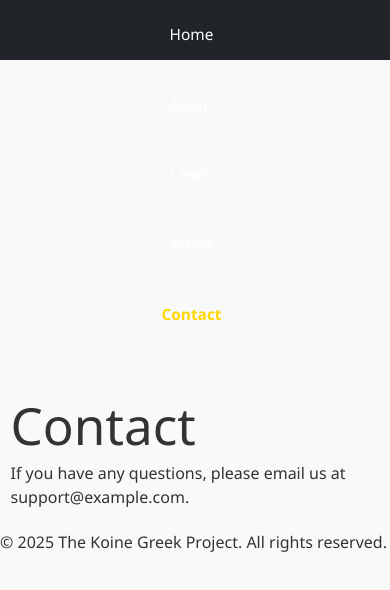
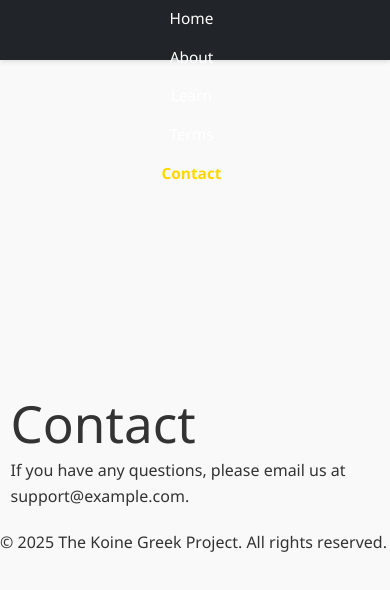
Before and after one commit to SandraF1/KoineGreek, a React (Vite) app in the folder frontend/: page /KoineGreek/contact in a window 390 px wide. Shown: the top 590 px of the page. Built offline with nearby package versions, Linux system fonts and the light colour scheme.

Commit message:
CSS Mobile 5

```diff
--- a/frontend/src/styles/global.css
+++ b/frontend/src/styles/global.css
@@ -1,7 +1,6 @@
 /* =======================
    Base Styles
    ======================= */
-
 html {
   font-size: 24px;
   overflow-y: scroll;
@@ -14,7 +13,7 @@ body {
   color: #333;
   background-color: #f9f9f9;
   margin: 0;
-  padding-top: 70px; /* space for navbar */
+  padding-top: 70px; /* default navbar spacing */
 }
 
 /* =======================
@@ -26,13 +25,14 @@ body {
   left: 0;
   right: 0;
   height: 56px;
-  line-height: 56px;
   background-color: #007bff;
   color: white;
-  z-index: 999;
+  z-index: 9999;
   display: flex;
   align-items: center;
   padding: 0 1rem;
+  box-shadow: 0 2px 4px rgba(0, 0, 0, 0.1);
+  width: 100%;
 }
 
 .navbar a {
@@ -49,7 +49,7 @@ body {
    App Content
    ======================= */
 .app-content {
-  padding-top: calc(56px + 2rem); /* navbar height + spacing */
+  padding-top: calc(56px + 1.5rem);
   display: flex;
   flex-direction: column;
   gap: 1rem;
@@ -60,7 +60,7 @@ body {
    ======================= */
 .section-buttons {
   display: flex;
-  flex-wrap: wrap; /* ensures buttons don’t overflow */
+  flex-wrap: wrap;
   gap: 10px;
   margin-bottom: 20px;
   justify-content: flex-start;
@@ -74,6 +74,8 @@ body {
   color: black;
   cursor: pointer;
   transition: all 0.2s ease;
+  flex: 1 1 auto;
+  min-width: 80px;
 }
 
 .section-buttons button.active {
@@ -90,6 +92,7 @@ body {
   flex-wrap: wrap;
   gap: 12px;
   justify-content: flex-start;
+  align-items: stretch; /* make all cards same height */
 }
 
 /* =======================
@@ -99,8 +102,7 @@ body {
   border: 2px solid #007bff;
   border-radius: 10px;
   background-color: #f0f8ff;
-  width: 280px; /* consistent width */
-  min-height: 140px; /* consistent height */
+  width: 280px;
   padding: 20px;
   display: flex;
   flex-direction: column;
@@ -118,7 +120,6 @@ body {
 .flashcard-front {
   font-weight: bold;
 }
-
 .flashcard-back {
   color: #333;
 }
@@ -128,6 +129,7 @@ body {
    ======================= */
 table {
   font-size: 1rem;
+  width: 100%;
 }
 
 table th,
@@ -159,31 +161,40 @@ label {
 }
 
 /* =======================
+   Background Cards (Vocab / Grammar / Quiz Bank)
+   ======================= */
+.unit-background-card {
+  display: flex;
+  flex-direction: column;
+  align-items: center;
+  justify-content: flex-start;
+  width: 100%;
+  max-width: 900px; /* consistent width */
+  margin: 0 auto 20px auto;
+  padding: 20px;
+  background-color: #e6f2ff;
+  border-radius: 10px;
+  box-sizing: border-box;
+}
+
+/* =======================
    Responsive Adjustments
    ======================= */
-
-/* Tablets (≤1024px) */
 @media (max-width: 1024px) {
   html {
     font-size: 20px;
   }
-  body {
-    padding-top: 70px;
-  }
   .flashcard {
     width: 260px;
-    min-height: 140px;
   }
 }
 
-/* Phones & small tablets (≤768px) */
 @media (max-width: 768px) {
   html {
     font-size: 16px;
   }
   body {
     padding-top: 90px;
-    line-height: 1.5;
   }
 
   h1 {
@@ -204,27 +215,17 @@ label {
   .flashcard {
     width: 100%;
     max-width: 280px;
-    min-height: 140px;
-    margin: 10px auto;
   }
-
   .section-buttons {
     flex-direction: column;
     gap: 8px;
   }
-
   .section-buttons button {
     width: 100%;
-  }
-
-  table {
-    display: block;
-    overflow-x: auto;
-    white-space: nowrap;
+    min-width: unset;
   }
 }
 
-/* Very small devices (≤480px) */
 @media (max-width: 480px) {
   html {
     font-size: 14px;
@@ -232,30 +233,11 @@ label {
   body {
     padding-top: 100px;
   }
-
-  .navbar a {
-    margin-right: 0.5rem;
-  }
-
   .flashcard {
     font-size: 1rem;
     padding: 15px;
   }
+  .navbar a {
+    margin-right: 0.5rem;
+  }
 }
-
-/* =======================
-   Background Cards (Vocab / Grammar / Quiz Bank)
-   ======================= */
-.unit-background-card {
-  display: flex;
-  flex-direction: column;
-  align-items: center;
-  justify-content: flex-start;
-  width: 100%;
-  max-width: 900px; /* fixed max width to prevent resizing with buttons */
-  margin: 0 auto 20px auto;
-  padding: 20px;
-  background-color: #e6f2ff;
-  border-radius: 10px;
-  box-sizing: border-box;
-}
```
